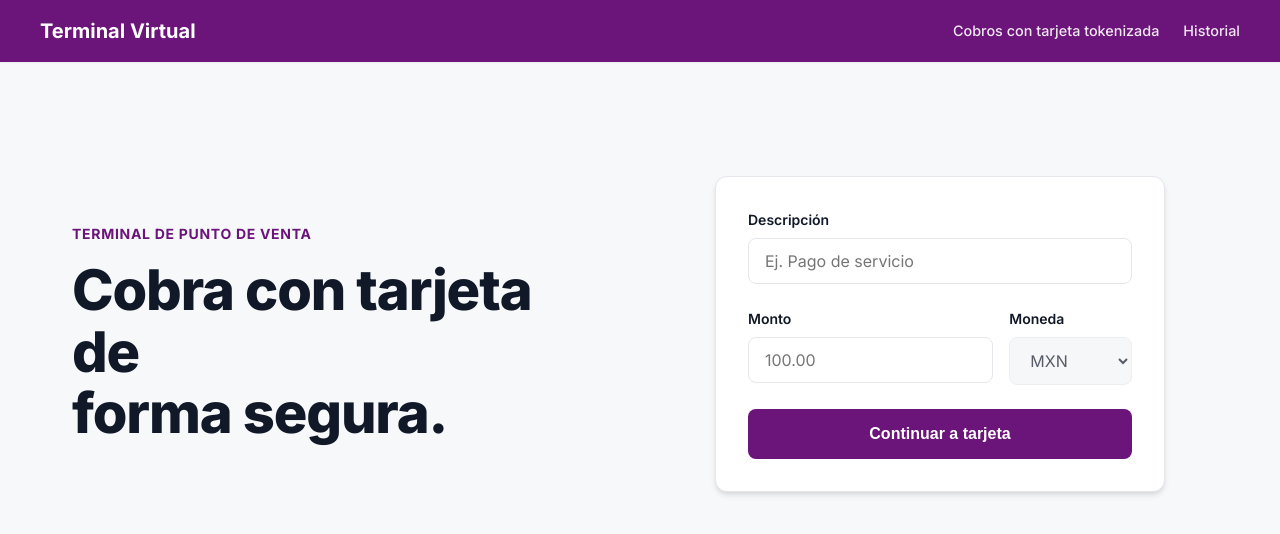
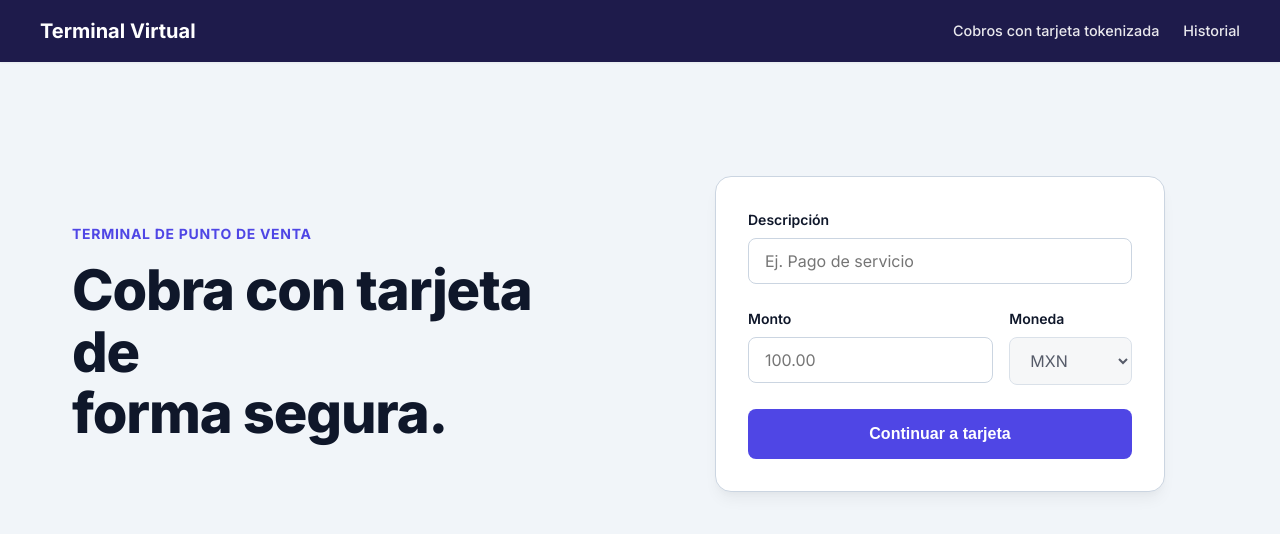
Before and after one commit to Alfredo2364/Pagos, a website: page public/index.html in a window 1280 px wide. Drawn offline with Linux system fonts and the light colour scheme; a script that the page names is missing.

Commit message:
Change color palette to premium Indigo/Slate

```diff
--- a/public/style.css
+++ b/public/style.css
@@ -1,21 +1,21 @@
 :root {
-  --bg-color: #f6f8fa;
-  --nav-bg: #6b1479;
+  --bg-color: #f1f5f9;
+  --nav-bg: #1e1b4b;
   --nav-text: #ffffff;
-  --text-primary: #111827;
-  --text-secondary: #4b5563;
-  --text-muted: #9ca3af;
+  --text-primary: #0f172a;
+  --text-secondary: #475569;
+  --text-muted: #94a3b8;
   --card-bg: #ffffff;
-  --border-color: #e5e7eb;
-  --primary-color: #6b1479;
-  --primary-hover: #581062;
+  --border-color: #cbd5e1;
+  --primary-color: #4f46e5;
+  --primary-hover: #4338ca;
   --blue-btn: #3b82f6;
   --blue-hover: #2563eb;
   --success-color: #10b981;
   --error-color: #ef4444;
   --shadow-sm: 0 1px 2px 0 rgba(0, 0, 0, 0.05);
-  --shadow-md: 0 4px 6px -1px rgba(0, 0, 0, 0.1), 0 2px 4px -1px rgba(0, 0, 0, 0.06);
-  --shadow-lg: 0 10px 15px -3px rgba(0, 0, 0, 0.1), 0 4px 6px -2px rgba(0, 0, 0, 0.05);
+  --shadow-md: 0 10px 15px -3px rgba(0, 0, 0, 0.05), 0 4px 6px -2px rgba(0, 0, 0, 0.025);
+  --shadow-lg: 0 20px 25px -5px rgba(0, 0, 0, 0.05), 0 10px 10px -5px rgba(0, 0, 0, 0.02);
 }
 
 * {
@@ -100,7 +100,7 @@ body {
 /* COMMON CARD */
 .white-card {
   background: var(--card-bg);
-  border-radius: 12px;
+  border-radius: 16px;
   padding: 2rem;
   box-shadow: var(--shadow-md);
   border: 1px solid var(--border-color);
```
